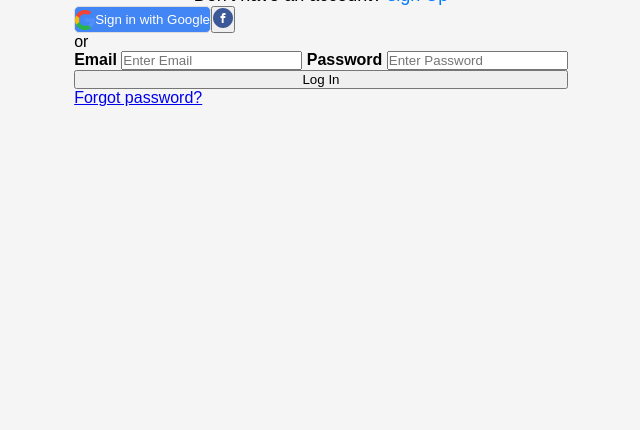
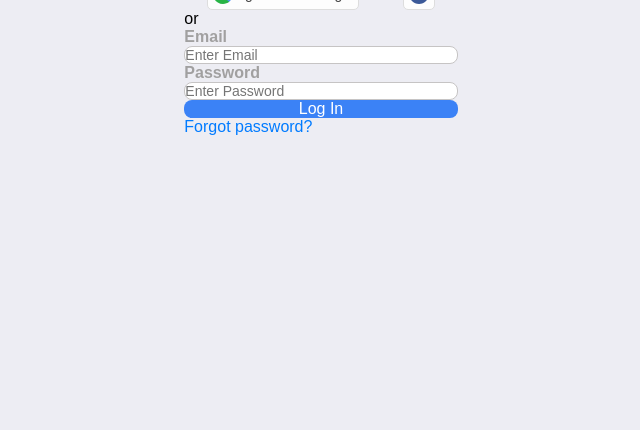
Before and after one commit to roz-mari/css-log_in, a plain HTML site: page index.html in a window 1280 px wide. Shown: the part 370-800 px from the top of the page, without its empty margins (319-959 px from the left). Drawn offline with Linux system fonts and the light colour scheme.

Commit message:
added general email-login class styles

```diff
--- a/styles.css
+++ b/styles.css
@@ -7,45 +7,101 @@
 
 body {
     font-family: Arial, sans-serif;
-    background-color: #f5f5f5;
+    background-color: #ededf3;
     display: flex;
     justify-content: center;
     align-items: center;
     height: 100vh;
 }
+
 form {
    display: flex;
-    flex-direction: column;
+   flex-direction: column;
 }
+
 h2.title {
     text-align: center;
     font-size: 28px;
 }
+
 .subtitle {
     text-align: center;
     font-size: 18px;
+    font-weight: bolder;
 }
+
 .subtitle a {
     color: #007BFF;
     text-decoration: none;
 }
+
 .subtitle a:hover {
     text-decoration: underline;
 }
+
 .social-login {
     display: flex;
-    justify-content: column
+    flex-direction: row;
+    justify-content: space-around;
 }
+
 .google-btn img, .fb-btn img {
     width: 20px;
     height: 20px;
 }
-.google-btn {
+
+.google-btn, .fb-btn {
     display: flex;
     justify-content: center;
     align-items: center;
-    background-color: #4285F4;
-    color: white;
+    background-color: #fdfdfd;
     border-radius: 5px;
     border: 1px solid #ddd;
+    padding: 5px;
 }
+
+.btn-text {
+    font-size: 14px;
+    color: #444;
+}
+
+.email-login {
+    display: flex;
+    flex-direction: column;
+}
+
+input {
+    border: 1px solid #c6c4c4;
+    border-radius: 8px;
+    font-size: 14px;
+}
+
+input:focus {
+    outline: none;
+    border-color: #3b82f6;
+}
+
+.cta-btn {
+    background: #3b82f6;
+    color: #fff;
+    border: none;
+    border-radius: 8px;
+    font-size: 16px;
+}
+
+.cta-btn:hover {
+    background: #2563eb;
+}
+
+.forget-pass {
+    color: #007BFF;
+    text-decoration: none;
+}
+
+.forget-pass:hover{
+    text-decoration: underline;
+}
+
+label{
+    color: #a1a0a0;
+}
```
